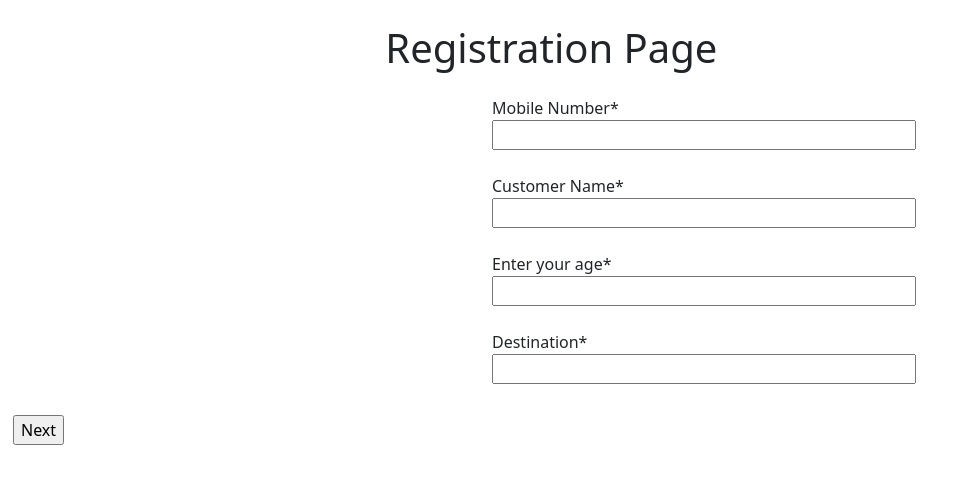
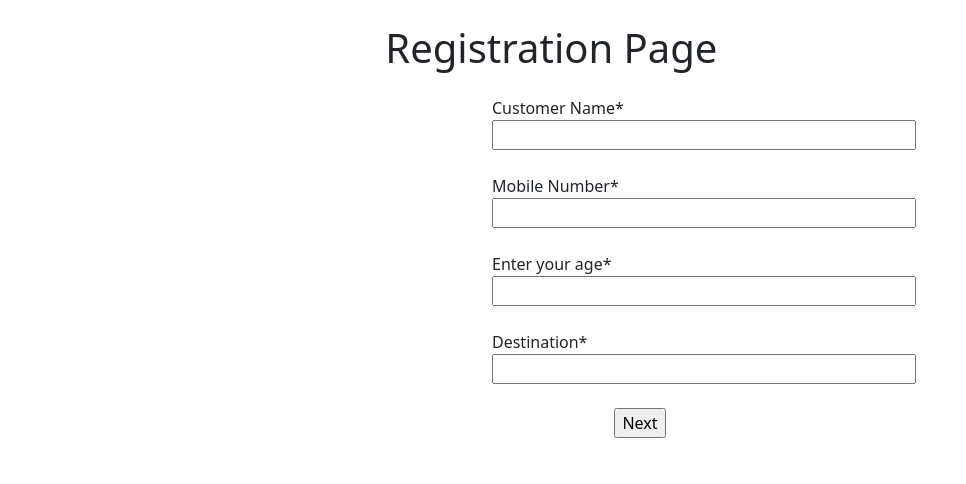
Before and after one commit to mohit2pal/Levitation, a Flask app: page /pod_ticket in a window 1280 px wide. Shown: the part 56-540 px from the top of the page, without its empty margins (0-966 px from the left). Run offline with Flask 2, Linux system fonts and the light colour scheme.

Commit message:
bootstrap fixed

```diff
--- a/log.txt
+++ b/log.txt
@@ -1,3 +1,2 @@
 
-
-Subha Bal Pal   sfs   8274040263     sfsfsf
+Shubhanshu Tiwari   19   87542598     Mumbai
--- a/templates/index.html
+++ b/templates/index.html
@@ -50,15 +50,17 @@
 
     <div class = "container my-4 col-5">
         <h1>Registration Page</h2>
-        </div>
+    </div>
 
         <form action ="" method="post">
+
+        <div class="container my-4 col-3">
+          {{form.name.label}} <br>
+          {{form.name(size=40,style='height: 30px')}}
+        </div>
         <div class="container my-4 col-3">
           {{form.mobile.label}} <br>
           {{form.mobile(size=40,style='height: 30px')}}
-        </div> <div class="container my-4 col-3">
-          {{form.name.label}} <br>
-          {{form.name(size=40,style='height: 30px')}}
         </div>
         <div class="container my-4 col-3">
           {{form.age.label}} <br>
@@ -68,7 +70,8 @@
           {{form.destination.label}} <br>
           {{form.destination(size=40,style='height: 30px')}}
         </div>
-        <p class="btn" style="text-align: center; font-size: medium;">
+
+        <p class="container my-4 col-1" style="text-align: center; font-size: medium;">
           {{form.submit()}}
         </p>
 
```
Also changed, not shown: templates/reciever.html (+5 -5 lines).
